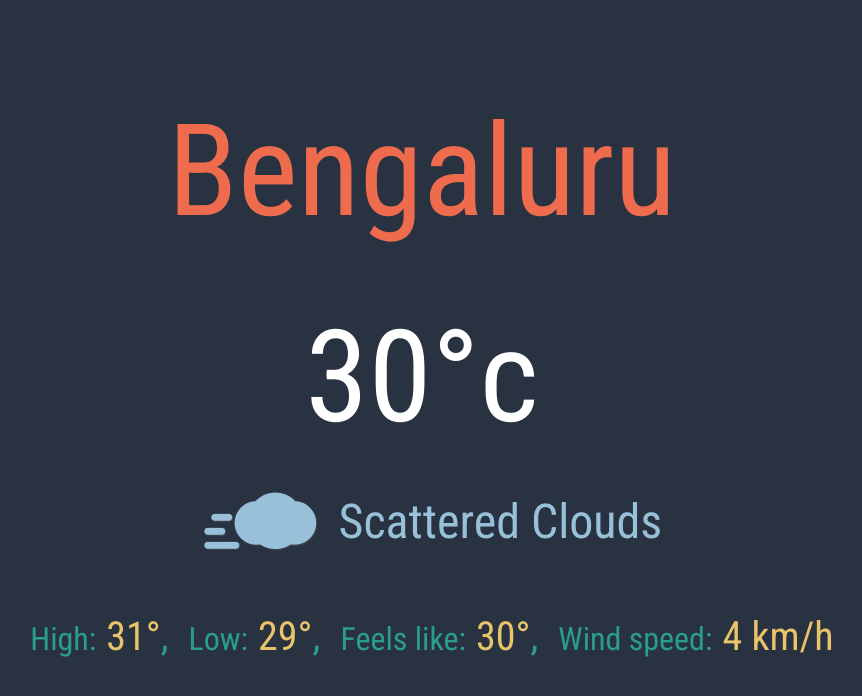
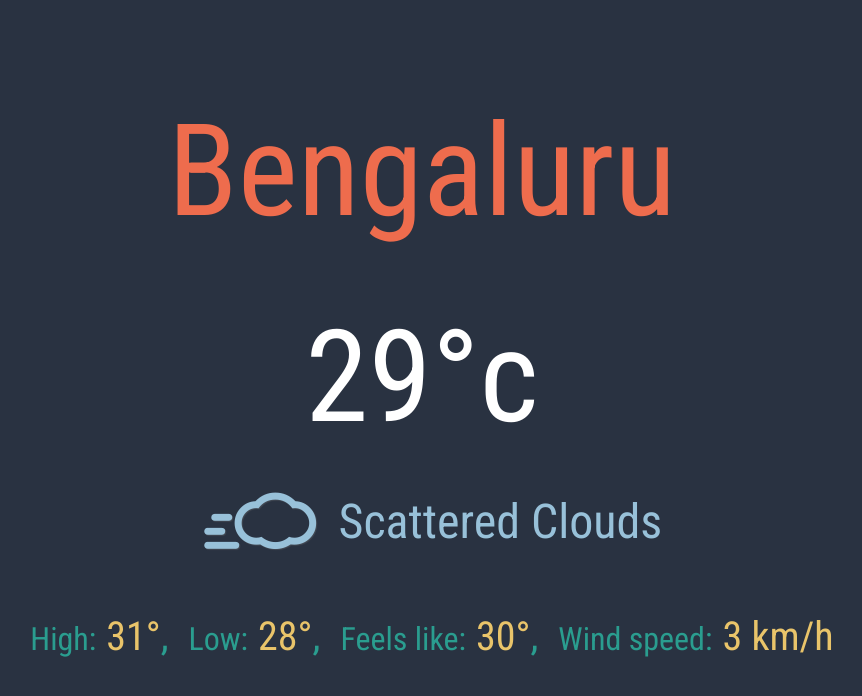
Before and after one commit to ccsCoder/ng-weather, an Angular app: page / in a window 1280 px wide. Shown: the top 696 px of the page, without its empty margins (218-1080 px from the left). Built offline with nearby package versions, Linux system fonts and the light colour scheme.

Commit message:
Fixing Metric conversion bug

```diff
--- a/src/app/app.component.ts
+++ b/src/app/app.component.ts
@@ -20,19 +20,19 @@ export class AppComponent implements OnInit {
   constructor(
     private weatherService: WeatherService,
     private weatherIconProviderService: WeatherIconProviderService
-  ) {}
+  ) { }
 
-  private convertToCelcius(kelvin: number): number {
-    return Math.round(kelvin - 273.15);
-  }
+  // private convertToCelcius(kelvin: number): number {
+  //   return Math.round(kelvin - 273.15);
+  // }
 
   setWeatherData(weatherData): void {
-    const {main, weather, wind} = weatherData;
+    const { main, weather, wind } = weatherData;
     // set the values
-    this.currTemp = this.convertToCelcius(main.temp);
-    this.maxTemp = this.convertToCelcius(main.temp_max);
-    this.minTemp = this.convertToCelcius(main.temp_min);
-    this.feelsLikeTemp = this.convertToCelcius(main.feels_like);
+    this.currTemp = Math.round(main.temp);
+    this.maxTemp = Math.round(main.temp_max);
+    this.minTemp = Math.round(main.temp_min);
+    this.feelsLikeTemp = Math.round(main.feels_like);
     this.description = weather[0].description;
     this.iconURL = this.weatherIconProviderService.getWeatherIcon(weather[0].icon);
     this.windSpeed = Math.round(wind.speed);
@@ -40,49 +40,7 @@ export class AppComponent implements OnInit {
 
   getWeatherDetailsForCity(): void {
     // REMOVE THIS:
-    this.setWeatherData({
-      "coord": {
-        "lon": 77.6,
-        "lat": 12.98
-      },
-      "weather": [
-        {
-          "id": 802,
-          "main": "Clouds",
-          "description": "scattered clouds",
-          "icon": "03d"
-        }
-      ],
-      "base": "stations",
-      "main": {
-        "temp": 303.22,
-        "feels_like": 303.08,
-        "temp_min": 302.04,
-        "temp_max": 304.26,
-        "pressure": 1011,
-        "humidity": 48
-      },
-      "visibility": 10000,
-      "wind": {
-        "speed": 4.1,
-        "deg": 280
-      },
-      "clouds": {
-        "all": 40
-      },
-      "dt": 1591347750,
-      "sys": {
-        "type": 1,
-        "id": 9205,
-        "country": "IN",
-        "sunrise": 1591316554,
-        "sunset": 1591362839
-      },
-      "timezone": 19800,
-      "id": 1277333,
-      "name": "Bengaluru",
-      "cod": 200
-    });
+    this.setWeatherData({ "coord": { "lon": 77.6, "lat": 12.98 }, "weather": [{ "id": 802, "main": "Clouds", "description": "scattered clouds", "icon": "03d" }], "base": "stations", "main": { "temp": 29.17, "feels_like": 30.18, "temp_min": 28.33, "temp_max": 30.56, "pressure": 1010, "humidity": 54 }, "visibility": 8000, "wind": { "speed": 3.1, "deg": 290 }, "clouds": { "all": 40 }, "dt": 1591530892, "sys": { "type": 1, "id": 9205, "country": "IN", "sunrise": 1591489362, "sunset": 1591535673 }, "timezone": 19800, "id": 1277333, "name": "Bengaluru", "cod": 200 });
     // REMOVE THIS:
     // this.weatherService.getCityWeather().subscribe(data => this.setWeatherData(data));
   }
--- a/src/app/weather-icon-provider.service.ts
+++ b/src/app/weather-icon-provider.service.ts
@@ -8,7 +8,7 @@ export class WeatherIconProviderService {
 
   constructor() {
     this.iconMap = {
-      '03d': 'windy-inv',
+      '03d': 'windy',
       '03n': 'windy',
       '04n': 'clouds',
       '04d': 'clouds-inv',
```
